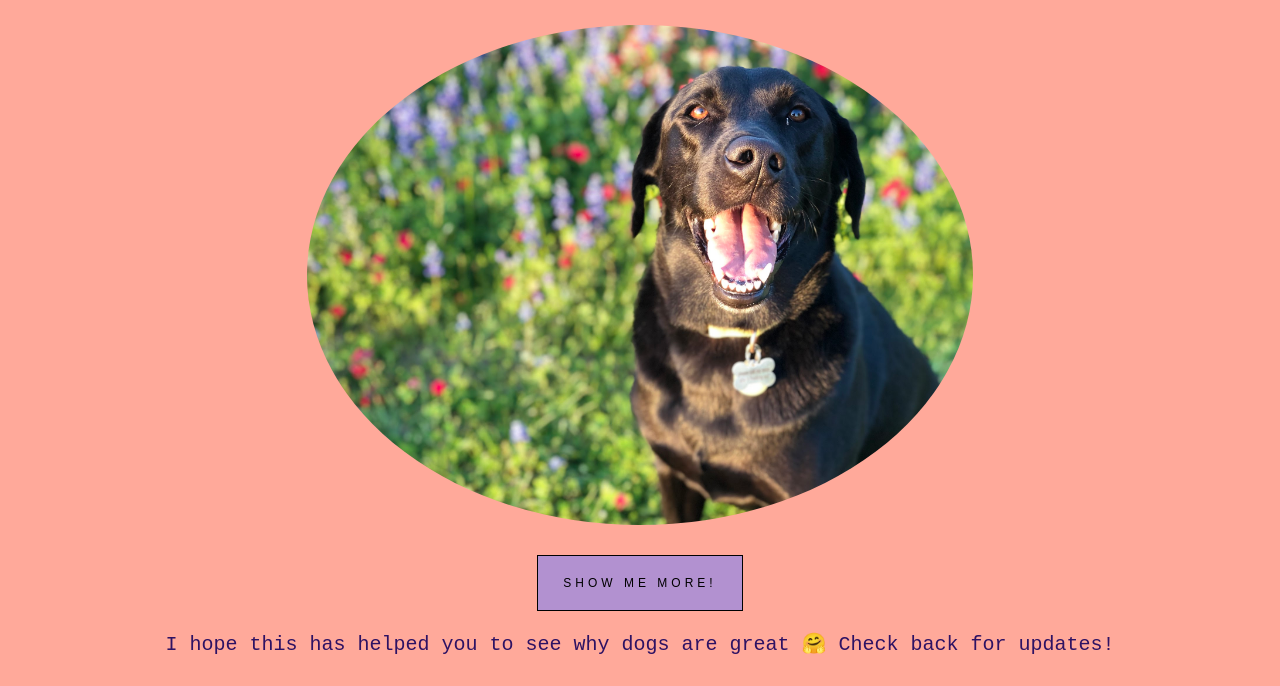
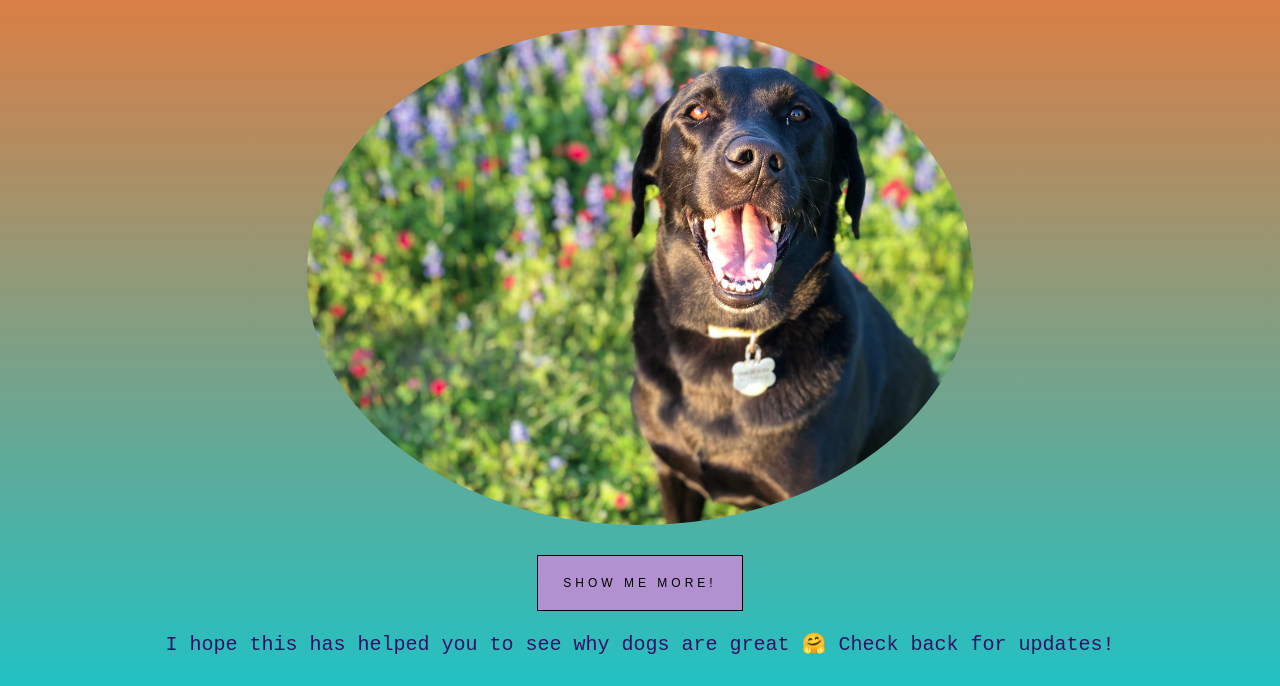
Before and after one commit to ickjui/website, a plain HTML site: page index.html in a window 1280 px wide. Shown: the part 130-816 px from the top of the page. Drawn offline with Linux system fonts and the light colour scheme.

Commit message:
Update app.css
Swapping out background-color: #ffa99a;

```diff
--- a/app.css
+++ b/app.css
@@ -10,7 +10,8 @@
 }
 
 body {
-	background-color: #ffa99a;
+	background: rgb(34,193,195);
+	background: linear-gradient(0deg, rgba(34,193,195,1) 0%, rgba(253,113,45,1) 100%);
 	color: #2e1263;
 	font-family: 'Source Code Pro', monospace;
 	font-weight: 200;
```
